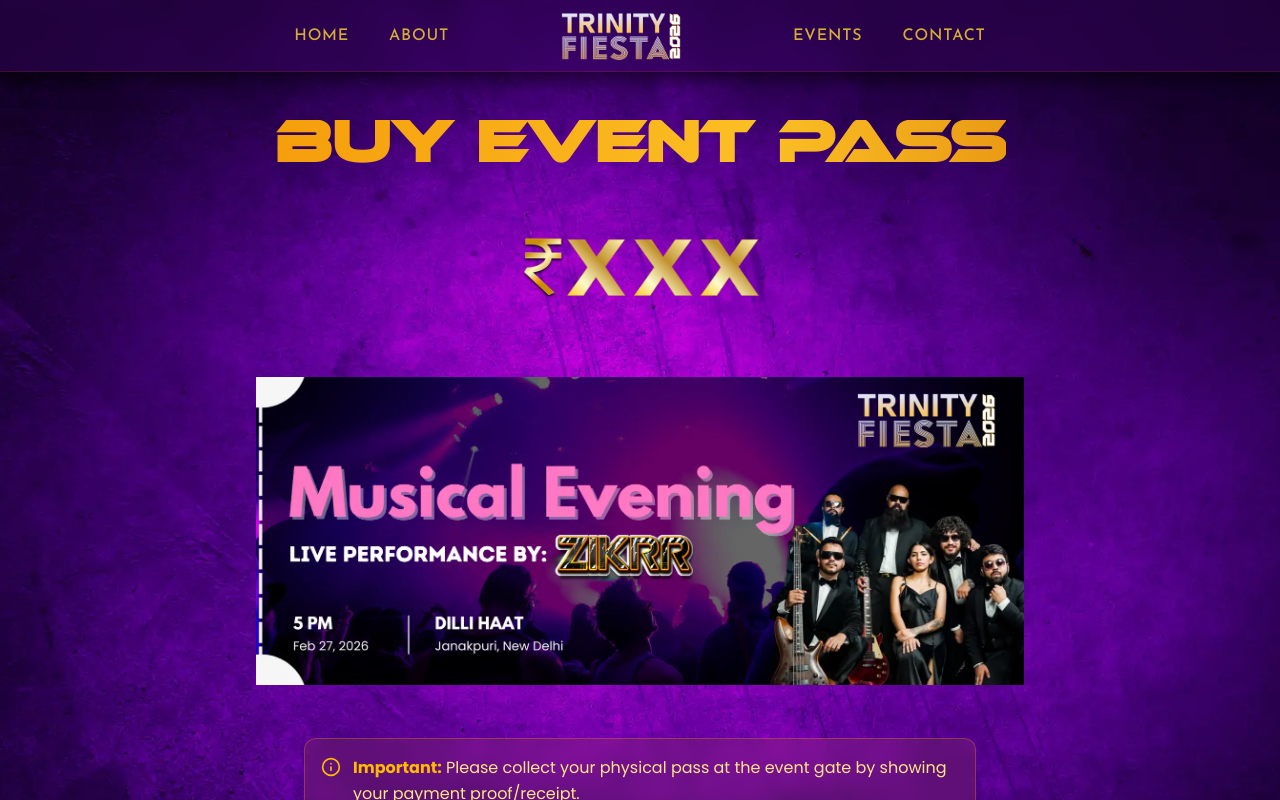
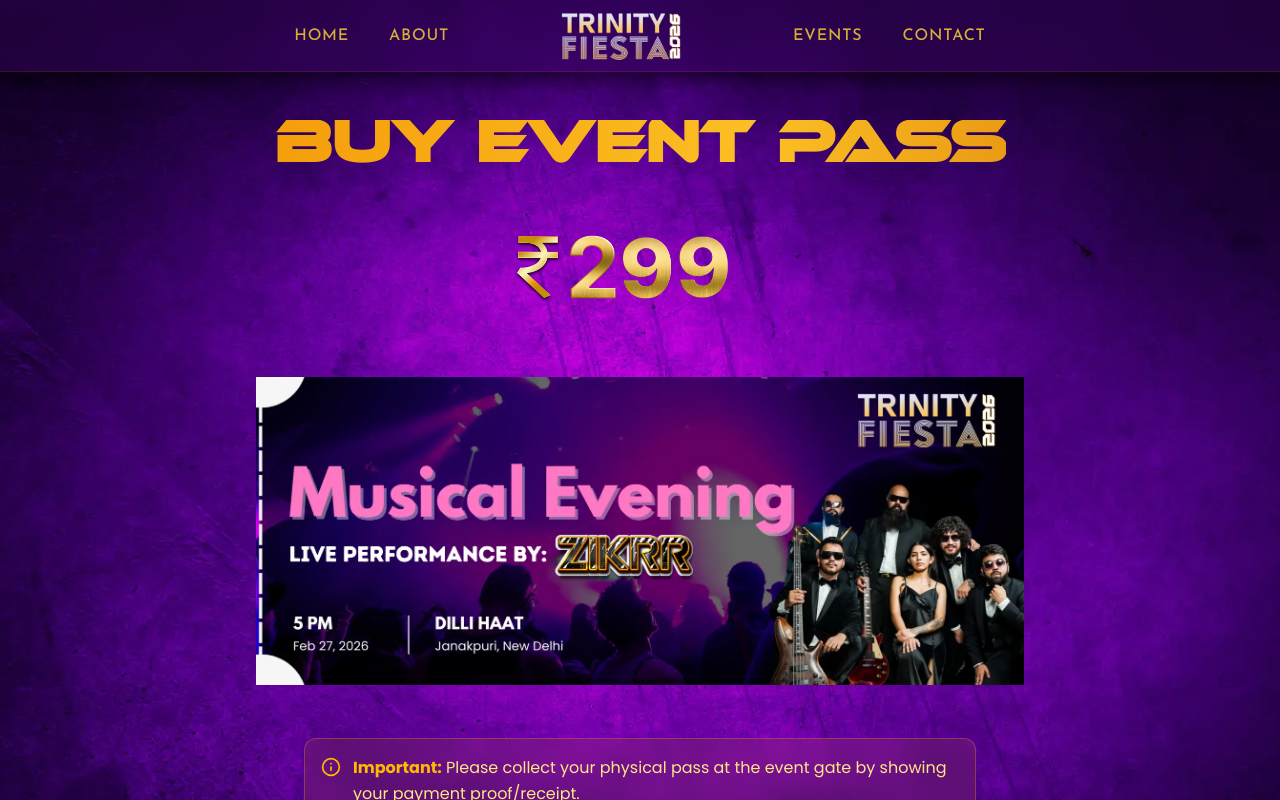
Before and after one commit to dhruv1086k/trinity-fiesta-26, a Next.js app: page /pass in a window 1280 px wide. Shown: the top 800 px of the page. Built offline with nearby package versions, Linux system fonts and the light colour scheme.

Commit message:
update pass price

```diff
--- a/src/app/pass/page.jsx
+++ b/src/app/pass/page.jsx
@@ -37,7 +37,7 @@
         className="relative w-48 h-12 md:w-64 md:h-20 mb-12 "
       >
         <Image
-          src="/assets/ruppee.webp"
+          src="/assets/ruppee1.0.webp"
           alt="Rupee Symbol"
           fill
           className="object-contain"
```
Also changed, not shown: public/assets/ruppee.webp (deleted), public/assets/ruppee1.0.webp (added).
